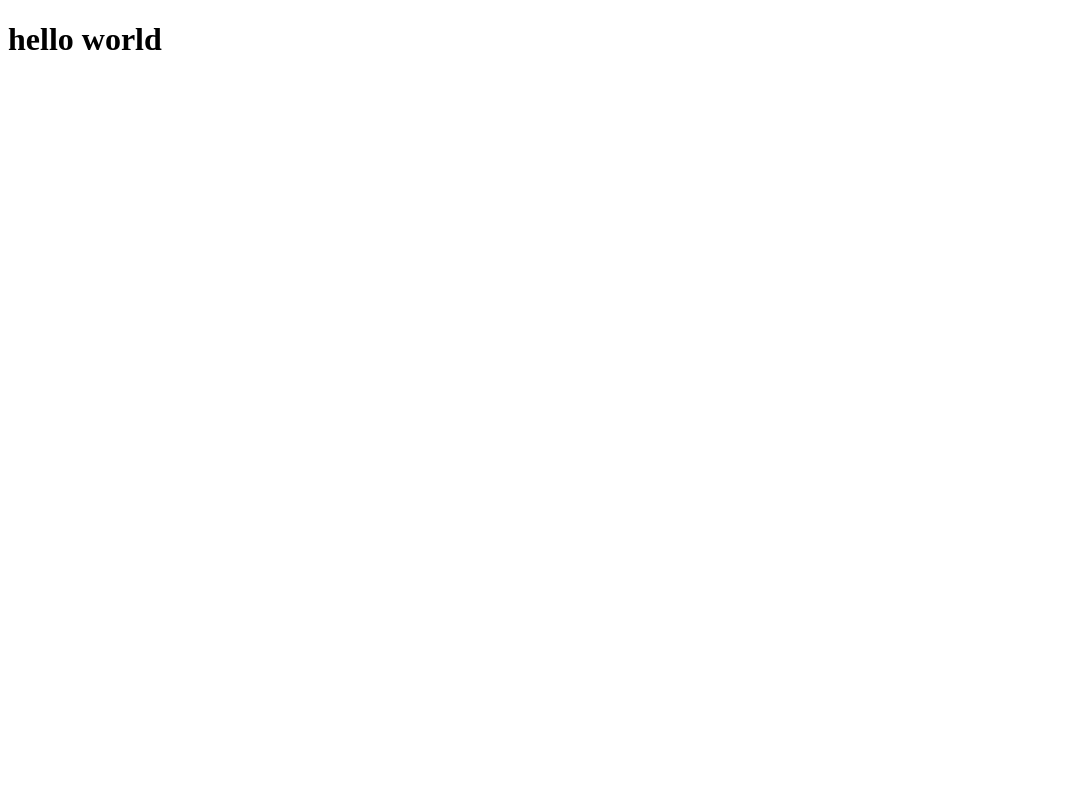
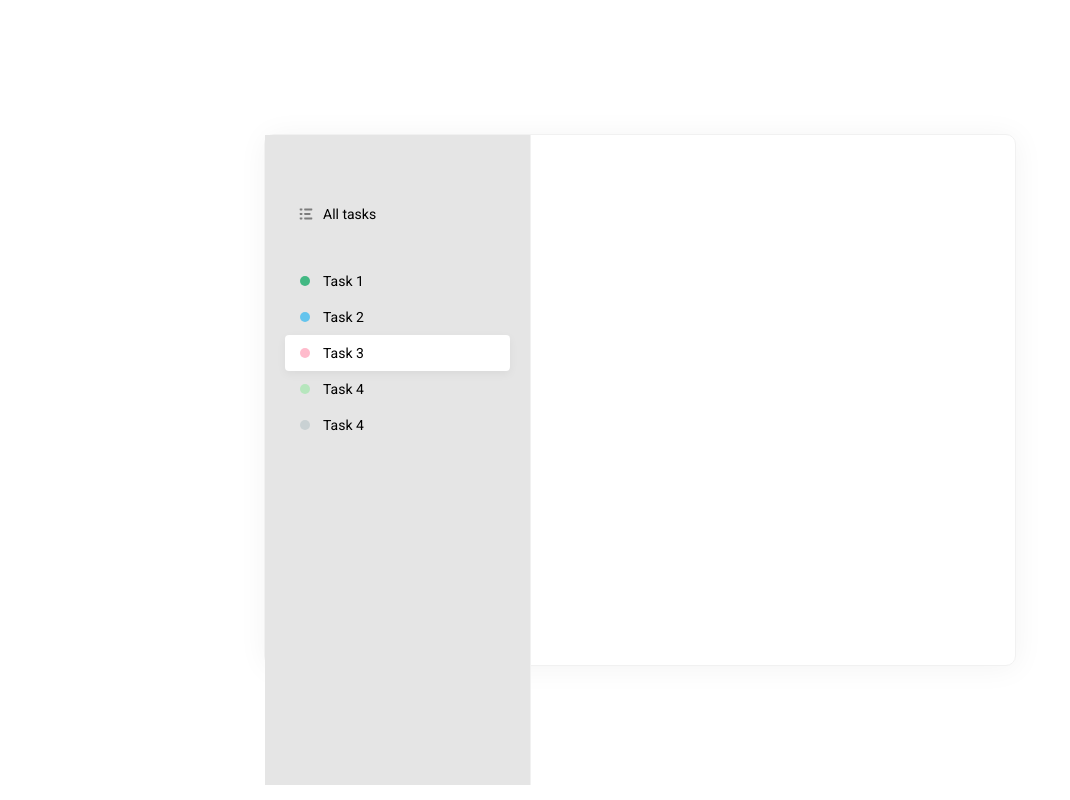
Before and after one commit to vvvvvvvector/react-js-todo, a React (Create React App) app: page / in a window 1280 px wide. Shown: the whole page, without its empty margins (0-1070 px from the left). Built offline with nearby package versions, Linux system fonts and the light colour scheme.

Commit message:
sidebar almost done

```diff
--- a/public/index.html
+++ b/public/index.html
@@ -1,14 +1,11 @@
 <!DOCTYPE html>
 <html lang="en">
+
 <head>
   <meta charset="utf-8" />
   <meta name="viewport" content="width=device-width, initial-scale=1" />
   <meta name="theme-color" content="#000000" />
-    <meta
-      name="description"
-      content="Web site created using create-react-app"
-    />
-    <link rel="apple-touch-icon" href="%PUBLIC_URL%/logo192.png" />
+  <meta name="description" content="Web site created using create-react-app" />
   <!--
       manifest.json provides metadata used when your web app is installed on a
       user's mobile device or desktop. See https://developers.google.com/web/fundamentals/web-app-manifest/
@@ -23,8 +20,12 @@
       work correctly both with client-side routing and a non-root public URL.
       Learn how to configure a non-root public URL by running `npm run build`.
     -->
+  <link rel="preconnect" href="https://fonts.googleapis.com">
+  <link rel="preconnect" href="https://fonts.gstatic.com" crossorigin>
+  <link href="https://fonts.googleapis.com/css2?family=Roboto:wght@400;500&display=swap" rel="stylesheet">
   <title>react-js-todo</title>
 </head>
+
 <body>
   <noscript>You need to enable JavaScript to run this app.</noscript>
   <div id="root"></div>
@@ -39,4 +40,5 @@
       To create a production bundle, use `npm run build` or `yarn build`.
     -->
 </body>
+
 </html>
--- a/src/App.js
+++ b/src/App.js
@@ -1,9 +1,45 @@
+import List from './components/List';
+
 import './index.scss';
 
 function App() {
   return (
-    <div className='todo'>
-      <h1>hello world</h1>
+    <div className="todo">
+      <div className="todo__sidebar">
+        <List items={[
+          {
+            icon: <svg width="18" height="18" viewBox="0 0 18 18" fill="none" xmlns="http://www.w3.org/2000/svg">
+              <path d="M12.96 8.10001H7.74001C7.24321 8.10001 7.20001 8.50231 7.20001 9.00001C7.20001 9.49771 7.24321 9.90001 7.74001 9.90001H12.96C13.4568 9.90001 13.5 9.49771 13.5 9.00001C13.5 8.50231 13.4568 8.10001 12.96 8.10001ZM14.76 12.6H7.74001C7.24321 12.6 7.20001 13.0023 7.20001 13.5C7.20001 13.9977 7.24321 14.4 7.74001 14.4H14.76C15.2568 14.4 15.3 13.9977 15.3 13.5C15.3 13.0023 15.2568 12.6 14.76 12.6ZM7.74001 5.40001H14.76C15.2568 5.40001 15.3 4.99771 15.3 4.50001C15.3 4.00231 15.2568 3.60001 14.76 3.60001H7.74001C7.24321 3.60001 7.20001 4.00231 7.20001 4.50001C7.20001 4.99771 7.24321 5.40001 7.74001 5.40001ZM4.86001 8.10001H3.24001C2.74321 8.10001 2.70001 8.50231 2.70001 9.00001C2.70001 9.49771 2.74321 9.90001 3.24001 9.90001H4.86001C5.35681 9.90001 5.40001 9.49771 5.40001 9.00001C5.40001 8.50231 5.35681 8.10001 4.86001 8.10001ZM4.86001 12.6H3.24001C2.74321 12.6 2.70001 13.0023 2.70001 13.5C2.70001 13.9977 2.74321 14.4 3.24001 14.4H4.86001C5.35681 14.4 5.40001 13.9977 5.40001 13.5C5.40001 13.0023 5.35681 12.6 4.86001 12.6ZM4.86001 3.60001H3.24001C2.74321 3.60001 2.70001 4.00231 2.70001 4.50001C2.70001 4.99771 2.74321 5.40001 3.24001 5.40001H4.86001C5.35681 5.40001 5.40001 4.99771 5.40001 4.50001C5.40001 4.00231 5.35681 3.60001 4.86001 3.60001Z" fill="#7C7C7C" />
+            </svg>,
+            title: "All tasks",
+          }
+        ]} />
+        <List items={[
+          {
+            color: "green",
+            title: "Task 1"
+          },
+          {
+            color: "blue",
+            title: "Task 2"
+          },
+          {
+            selected: true,
+            color: "pink",
+            title: "Task 3"
+          },
+          {
+            color: "lightGreen",
+            title: "Task 4"
+          },
+          {
+            color: "grey",
+            title: "Task 4"
+          }
+        ]} />
+      </div>
+      <div className="todo__tasks">
+      </div>
     </div>
   );
 }
--- /dev/null
+++ b/src/components/List/List.module.scss
@@ -0,0 +1,51 @@
+.list {
+    margin-bottom: 30px;
+
+    li {
+        display: flex;
+        align-items: center;
+        padding: 10px 12px;
+        cursor: pointer;
+
+        // if selected
+        &.active {
+            background: #FFFFFF;
+            box-shadow: 0px 3px 10px rgba(0, 0, 0, 0.05);
+            border-radius: 4px;
+        }
+
+        i {
+            margin-right: 8px;
+            display: inline-flex;
+        }
+
+        .badge {
+            width: 10px;
+            height: 10px;
+            border-radius: 30px;
+            position: relative;
+            left: 3px;
+
+            // that thing like extends
+            &--green {
+                background-color: #42B883;
+            }
+
+            &--blue {
+                background-color: #64C4ED;
+            }
+
+            &--pink {
+                background-color: #FFBBCC;
+            }
+
+            &--lightGreen {
+                background-color: #B6E6BD;
+            }
+
+            &--grey {
+                background-color: #C9D1D3;
+            }
+        }
+    }
+}
--- /dev/null
+++ b/src/components/List/index.jsx
@@ -0,0 +1,21 @@
+import React from 'react';
+
+import Styles from './List.module.scss';
+
+function List({ items }) {
+    return (
+        <ul className={Styles.list}>
+            {items.map((item) => (
+                <li className={item.selected ? Styles.active : null}>
+                    <i>
+                        {item.icon ? (item.icon) : (
+                            <i className={`${Styles.badge} ${Styles[`badge--${item.color}`]}`}></i>)}
+                    </i>
+                    <span>{item.title}</span>
+                </li>
+            ))}
+        </ul>
+    );
+}
+
+export default List;
--- a/src/index.scss
+++ b/src/index.scss
@@ -0,0 +1,30 @@
+* {
+    margin: 0;
+    padding: 0;
+    list-style: none; // list no dots or whatever
+    outline: none;
+    font-family: 'Roboto', -apple-system, system-ui, sans-serif;
+    -webkit-font-smoothing: antialiased;
+    -moz-osx-font-smoothing: grayscale;
+}
+
+.todo {
+    position: absolute;
+    left: 50%;
+    top: 50%;
+    width: 750px;
+    height: 530px;
+    transform: translate(-50%, -50%);
+    box-shadow: 1px 2px 30px #f3f3f3;
+    border-radius: 10px;
+    border: 1px solid #f1f1f1;
+    font-size: 14px;
+
+    &__sidebar {
+        background-color: #E5E5E5;
+        width: 225px;
+        height: 100%;
+        border-right: 1px solid #f1f1f1;
+        padding: 60px 20px; // top, lelf-right
+    }
+}
```
Also changed, not shown: src/assets/images/allTasks.svg (added). Lines whose indentation alone changed are shown as unchanged.
